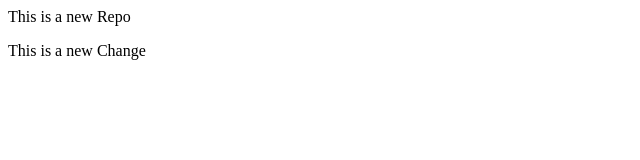
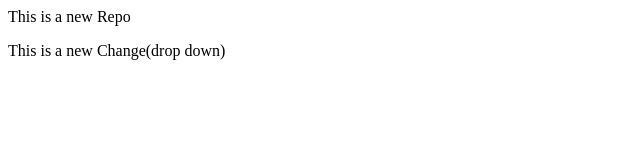
Before and after one commit to VallakatiSrujana/localRepo, a plain HTML site: page index.html in a window 1280 px wide. Shown: the full height of the page, 0-640 px from the left. Drawn offline with Linux system fonts and the light colour scheme.

Commit message:
Add Button

```diff
--- a/index.html
+++ b/index.html
@@ -1,2 +1,2 @@
 <p>This is a new Repo</p>
-<p>This is a new Change</p>
+<p>This is a new Change(drop down)</p>
```
